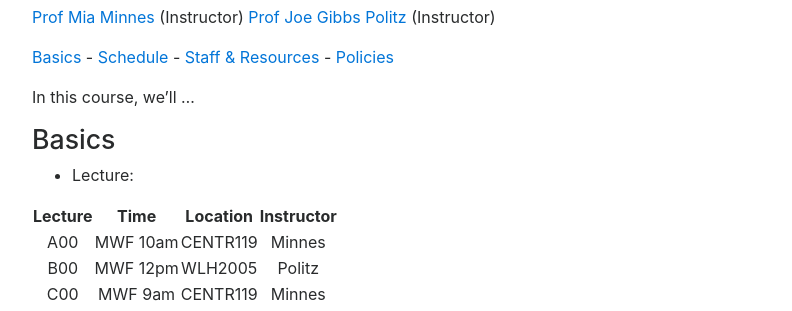
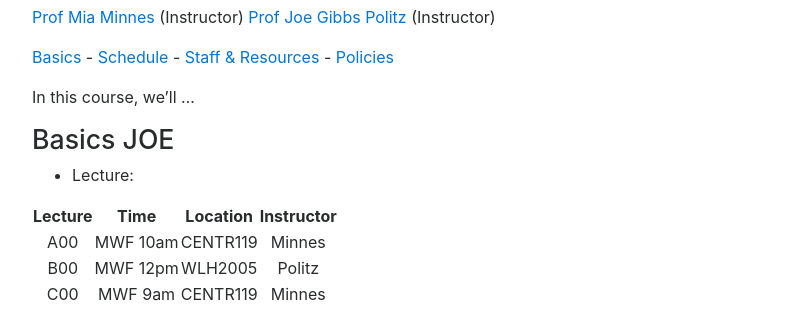
Before and after one commit to ucsd-cse8a-f18/ucsd-cse8a-f18.github.io, a Jekyll site: the page built from index.md, in a window 1280 px wide. Shown: the part 443-754 px from the top of the page, without its empty margins (243-1035 px from the left). Built offline with Jekyll 4.4.1, drawn with Linux system fonts in a browser that asks for light colours; nearby versions of some CDN libraries.

```diff
--- a/index.md
+++ b/index.md
@@ -21,7 +21,7 @@ doodle: "/doodle.png"
 In this course, we'll ...
 
 <a id="basics">
-## Basics
+## Basics JOE
 
 - Lecture:
 
```
